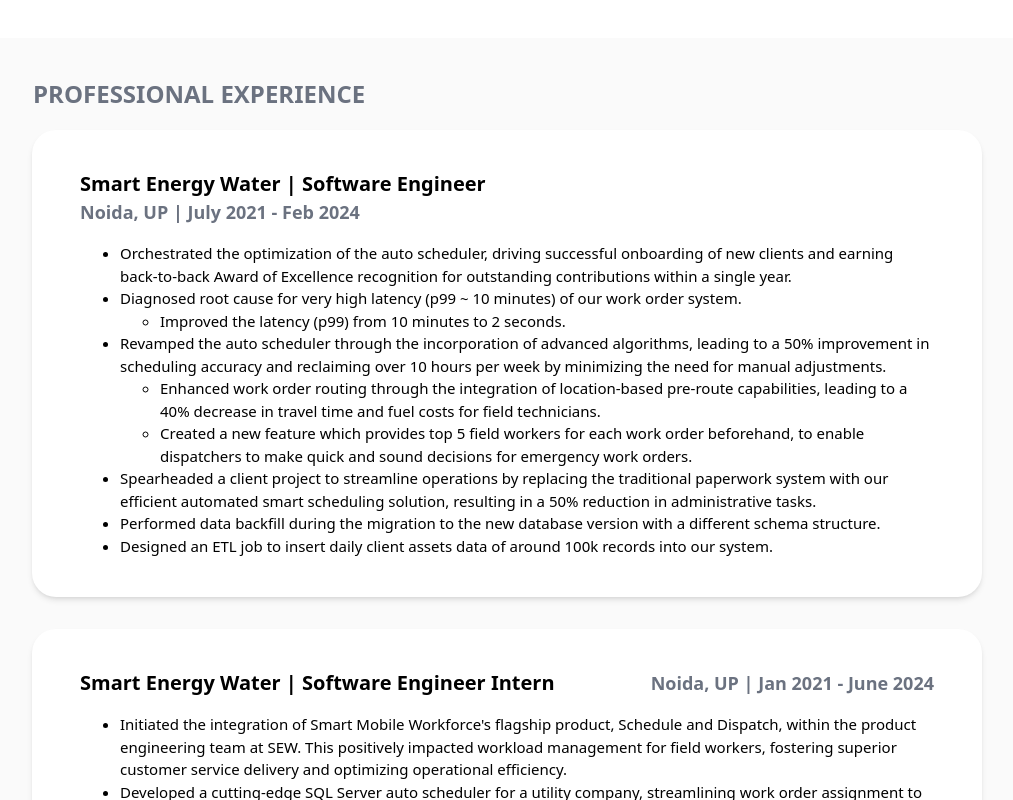
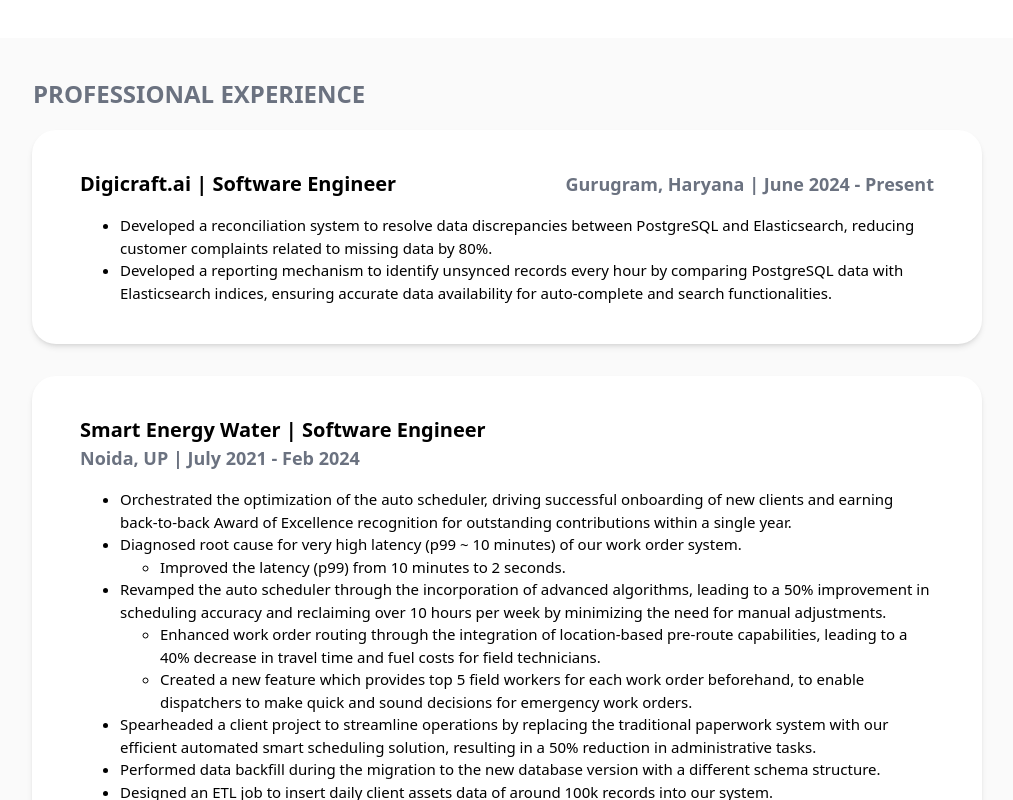
Before and after one commit to aryansindhi18/Portfolio, a React (Vite) app: page / in a window 1280 px wide. Shown: the part 900-1700 px from the top of the page, without its empty margins (133-1146 px from the left). Built offline with nearby package versions, Linux system fonts and the light colour scheme.

Commit message:
Update Experience.tsx

```diff
--- a/src/assets/components/Experience.tsx
+++ b/src/assets/components/Experience.tsx
@@ -4,6 +4,30 @@
             <div className="w-full lg:w-[980px] items-start font-extrabold text-gray-500 text-2xl mt-8 mb-3 sm:mt-10 sm:mb-5 px-4">
                 PROFESSIONAL EXPERIENCE
             </div>
+            <div className="bg-white flex flex-col w-full lg:w-[950px] shadow-md rounded-3xl py-10 px-6 sm:px-8 md:px-12 gap-4 font-light text-md mb-8">
+                <div className="flex justify-between md:gap-2 items-baseline flex-col md:flex-row">
+                    <div className="font-bold text-xl">
+                        Digicraft.ai | Software Engineer
+                    </div>
+                    <div className="font-semibold text-lg text-gray-500">
+                        Gurugram, Haryana | June 2024 - Present
+                    </div>
+                </div>
+                <div className="gap-1.5 flex flex-col text-[15px]">
+                    <div>
+                        {/* <ul > */}
+                        <ul style={{ listStyleType: "disc", paddingLeft: "40px" }}>
+                            <li>
+                                Developed a reconciliation system to resolve data discrepancies between PostgreSQL and Elasticsearch, reducing customer complaints related to missing data by 80%.
+                            </li>
+                            <li>
+                                Developed a reporting mechanism to identify unsynced records every hour by comparing PostgreSQL data with Elasticsearch indices, ensuring accurate data availability for auto-complete and search functionalities.
+                            </li>
+                        </ul>
+                    </div>
+                </div>
+            </div>
+            {/* ================================================ */}
             <div className="bg-white flex flex-col w-full lg:w-[950px] shadow-md rounded-3xl py-10 px-6 sm:px-8 md:px-12 gap-4 font-light text-md mb-8">
                 <div className="f`lex justify-between md:gap-2 items-baseline flex-col md:flex-row">
                     <div className="font-bold text-xl">
@@ -61,7 +85,7 @@
                         Smart Energy Water | Software Engineer Intern
                     </div>
                     <div className="font-semibold text-lg text-gray-500">
-                        Noida, UP | Jan 2021 - June 2024
+                        Noida, UP | Jan 2021 - June 2021
                     </div>
                 </div>
                 <div className="gap-1.5 flex flex-col text-[15px]">
```
